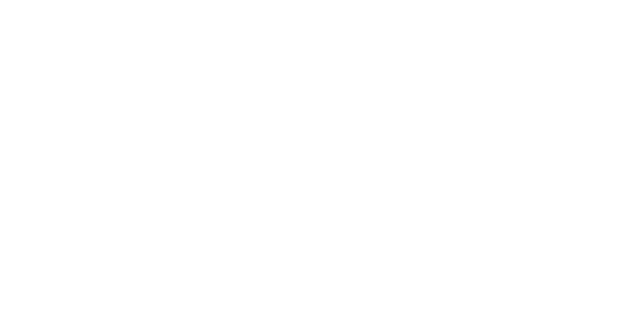
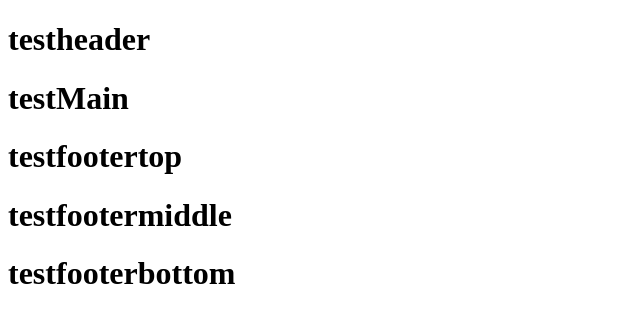
Before and after one commit to GiuseppeTodisco92/vue-dc-comics, a Vue app: page / in a window 1280 px wide. Shown: the top 322 px of the page, without its empty margins (0-640 px from the left). Built offline with nearby package versions, Linux system fonts and the light colour scheme.

Commit message:
add componenti ad app.vue e verifica funzionamento

```diff
--- a/src/App.vue
+++ b/src/App.vue
@@ -1,16 +1,28 @@
 <template>
   <div id="app">
     <BaseHeader/>
+    <BaseMain/>
+    <FooterTop/>
+    <FooterMiddle/>
+    <FooterBottom/>
   </div>
 </template>
 
 <script>
 import BaseHeader from './components/Header/BaseHeader.vue'
+import BaseMain from './components/Main/BaseMain.vue'
+import FooterTop from './components/Footer/FooterTop.vue'
+import FooterMiddle from './components/Footer/FooterMiddle.vue'
+import FooterBottom from './components/Footer/FooterBottom.vue'
 
 export default {
   name: 'App',
   components: {
     BaseHeader,
+    BaseMain,
+    FooterTop,
+    FooterMiddle,
+    FooterBottom
   }
 }
 </script>
--- a/src/components/Footer/FooterBottom.vue
+++ b/src/components/Footer/FooterBottom.vue
@@ -0,0 +1,15 @@
+<template>
+  <div class="footer-bottom">
+      <h1>testfooterbottom</h1>
+  </div>
+</template>
+
+<script>
+export default {
+    name: 'FooterBottom'
+}
+</script>
+
+<style lang="scss" scoped>
+
+</style>
--- a/src/components/Footer/FooterMiddle.vue
+++ b/src/components/Footer/FooterMiddle.vue
@@ -0,0 +1,15 @@
+<template>
+  <div class="footer-middle">
+      <h1>testfootermiddle</h1>
+  </div>
+</template>
+
+<script>
+export default {
+    name: 'FooterMiddle'
+}
+</script>
+
+<style lang="scss" scoped>
+
+</style>
--- a/src/components/Footer/FooterTop.vue
+++ b/src/components/Footer/FooterTop.vue
@@ -0,0 +1,15 @@
+<template>
+  <div class="footer-top">
+      <h1>testfootertop</h1>
+  </div>
+</template>
+
+<script>
+export default {
+    name: 'FooterTop'
+}
+</script>
+
+<style lang="scss" scoped>
+
+</style>
--- a/src/components/Header/BaseHeader.vue
+++ b/src/components/Header/BaseHeader.vue
@@ -1,6 +1,6 @@
 <template>
   <header>
-
+      <h1>testheader</h1>
   </header>
 </template>
 
--- a/src/components/Main/BaseMain.vue
+++ b/src/components/Main/BaseMain.vue
@@ -0,0 +1,15 @@
+<template>
+  <main>
+      <h1>testMain</h1>
+  </main>
+</template>
+
+<script>
+export default {
+    name: 'BaseMain'
+}
+</script>
+
+<style lang="scss" scoped>
+
+</style>
```
